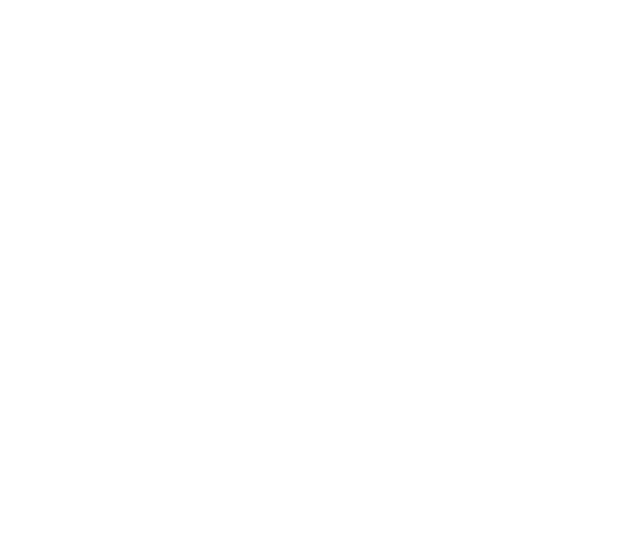
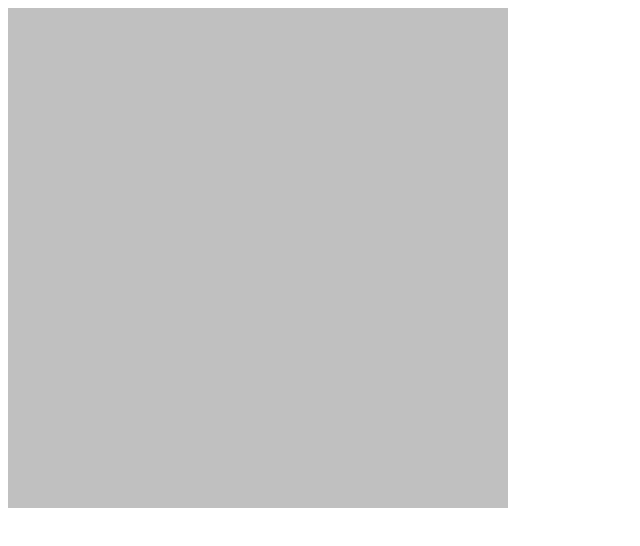
Before and after one commit to ne0rad/etch-a-sketch, a plain HTML site: page index.html in a window 1280 px wide. Shown: the whole page, without its empty margins (0-640 px from the left). Drawn offline with Linux system fonts and the light colour scheme.

Commit message:
Added a function to generate a grid of any size

```diff
--- a/index.html
+++ b/index.html
@@ -4,9 +4,17 @@
     <meta charset="UTF-8">
     <meta http-equiv="X-UA-Compatible" content="IE=edge">
     <meta name="viewport" content="width=device-width, initial-scale=1.0">
+    <link rel="stylesheet" href="styles/style.css">
+    <script src="js/script.js" defer></script>
     <title>Etch-A-Sketch</title>
 </head>
 <body>
 
+    <div class="main" id="main">
+        <div class="sketchpad" id="sketchpad">
+
+        </div>
+    </div>
+
 </body>
 </html>
--- a/js/script.js
+++ b/js/script.js
@@ -0,0 +1,17 @@
+function generateGrid(size) {
+    let elementSize = 500 / size;
+    let sketchpad = document.getElementById("sketchpad");
+    for (let i = 1; i < size+1; i++) {
+        sketchpad.appendChild(document.createElement("div")).className = "grid";
+        let grid = document.getElementsByClassName("grid");
+        grid = grid[grid.length-1];
+        for (let j = 1; j < size+1; j++) {
+            let square = grid.appendChild(document.createElement("div"));
+            square.className = "square";
+            square.id = i.toString() + j.toString();
+            square.style = "width: " + elementSize +"px; height: " + elementSize + "px;";
+        }
+    }
+}
+
+generateGrid(22);
--- a/styles/style.css
+++ b/styles/style.css
@@ -0,0 +1,24 @@
+.main {
+    width: 500px;
+    height: 500px;
+}
+
+.sketchpad {
+    display: flex;
+    flex-direction: column;
+    align-items: stretch;
+}
+.grid {
+    display: flex;
+    flex-direction: row;
+    align-items: stretch;
+}
+
+.square {
+    box-shadow: inset 0 0 0.5px 0 black;
+    margin: 0;
+    background-color: silver;
+}
+.square:hover {
+    background-color: black;
+}
```
